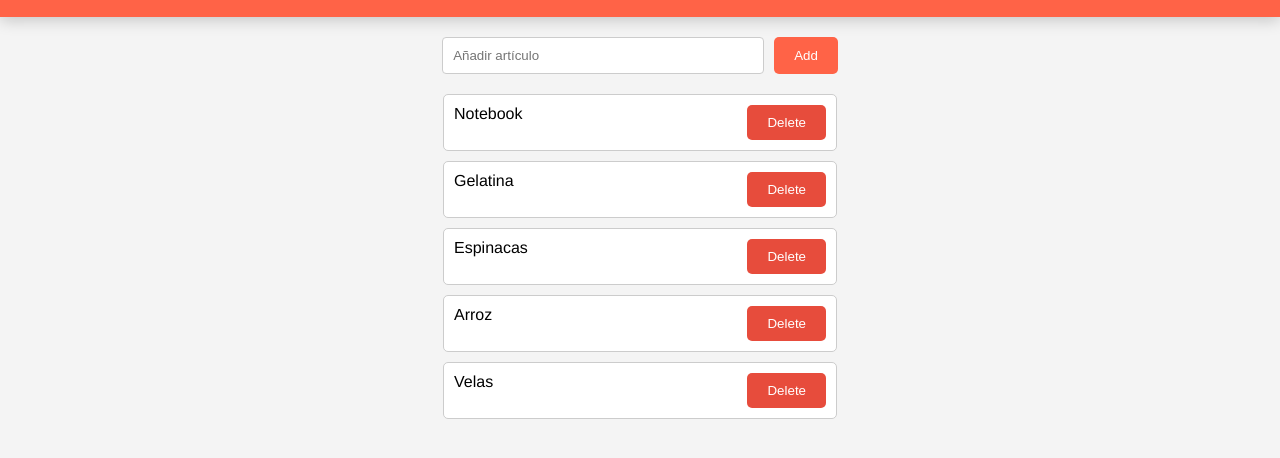
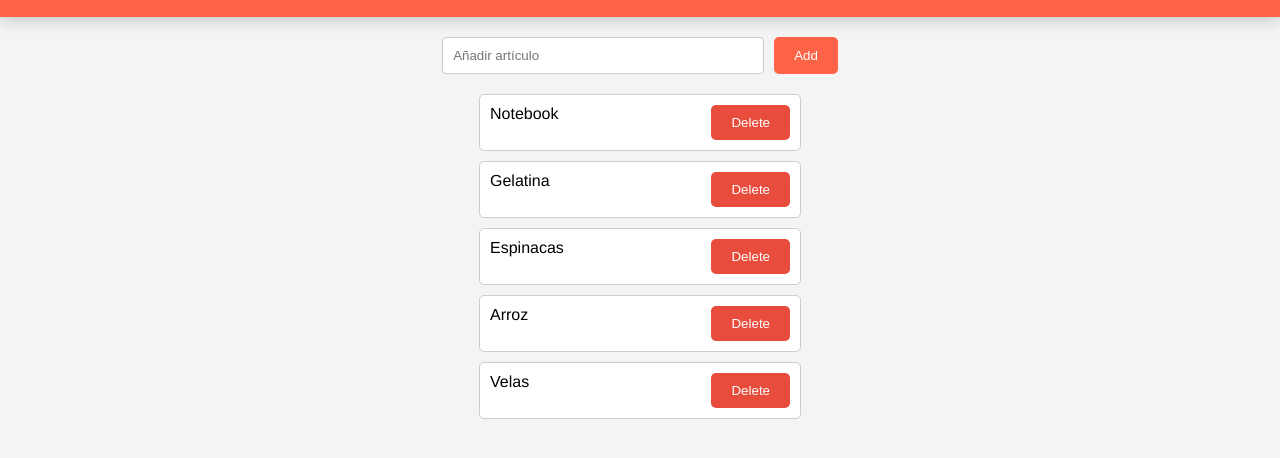
Before and after one commit to mgsima/shopping-list, a plain HTML site: page index.html in a window 1280 px wide. Shown: the part 60-518 px from the top of the page. Drawn offline with Linux system fonts and the light colour scheme.

Commit message:
Changing width of the elements 2

```diff
--- a/style.css
+++ b/style.css
@@ -74,7 +74,7 @@ button {
     background-color: white;
     flex-grow: 1;
     flex-basis: 0;
-    min-width: 30%;
+    min-width: 300px;
   }
 
 .done {
```
